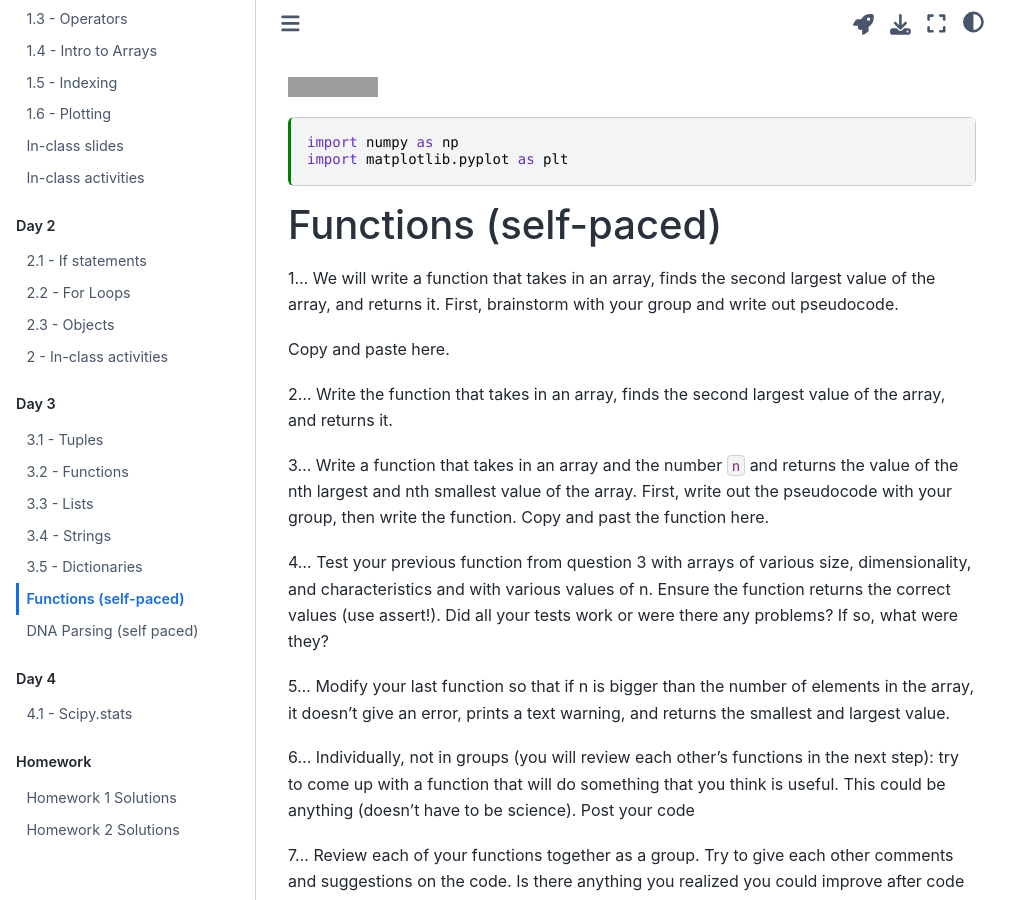
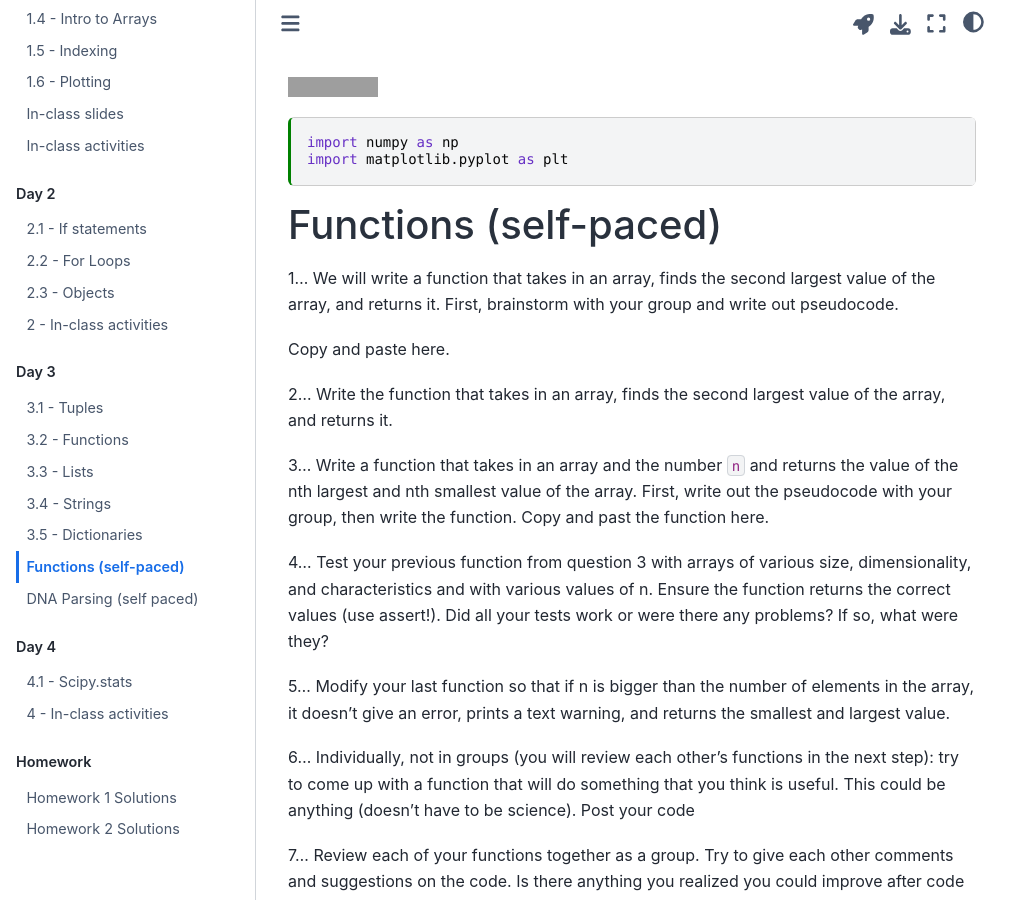
Before and after one commit to QMBC-Python/QMBC-Python.github.io, a Jupyter Book: the page built from content/Day3_InClass_Activities1.ipynb, in a window 1280 px wide and 900 px high. Shown: the whole window, without its empty margins (0-1031 px from the left). Built offline with Jupyter Book 1.0.4 settings and Sphinx 7.4.7 and the Sphinx Book theme 1.1.4, drawn with Linux system fonts in a browser that asks for light colours; pages that are not in the unit, such as notebooks, are missing from menus; some of the changed lines change nothing that is shown; grey boxes are pictures that could not be loaded.

Commit message:
Update _toc.yml

```diff
--- a/_toc.yml
+++ b/_toc.yml
@@ -29,6 +29,7 @@ parts:
   - caption: Day 4
     chapters:
     - file: content/Stats.ipynb
+    - file: content/Day4_InClassActivities.ipynb
   - caption: Homework
     chapters:
     - file: homeworks/HW_Day1.ipynb
```
